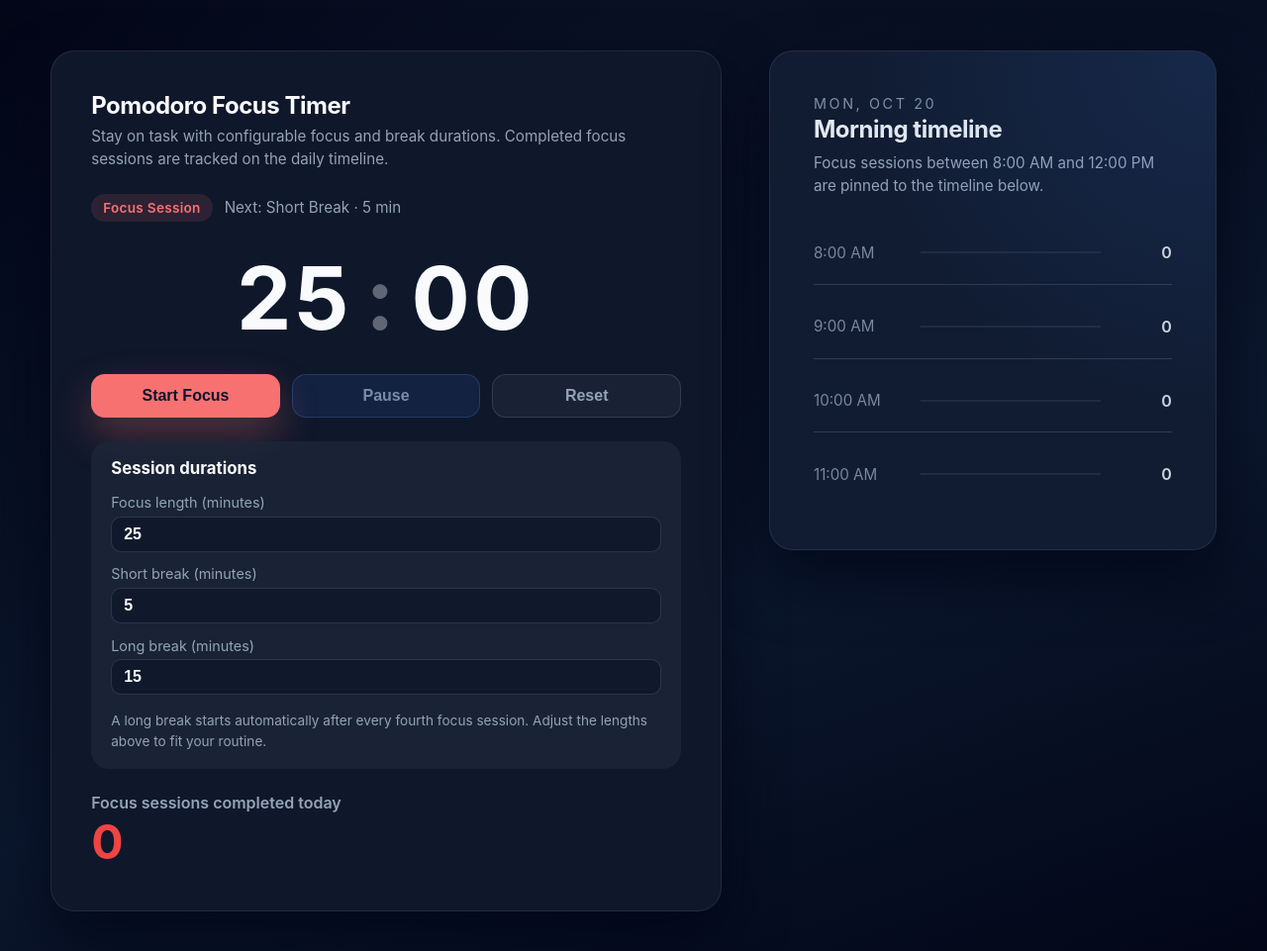
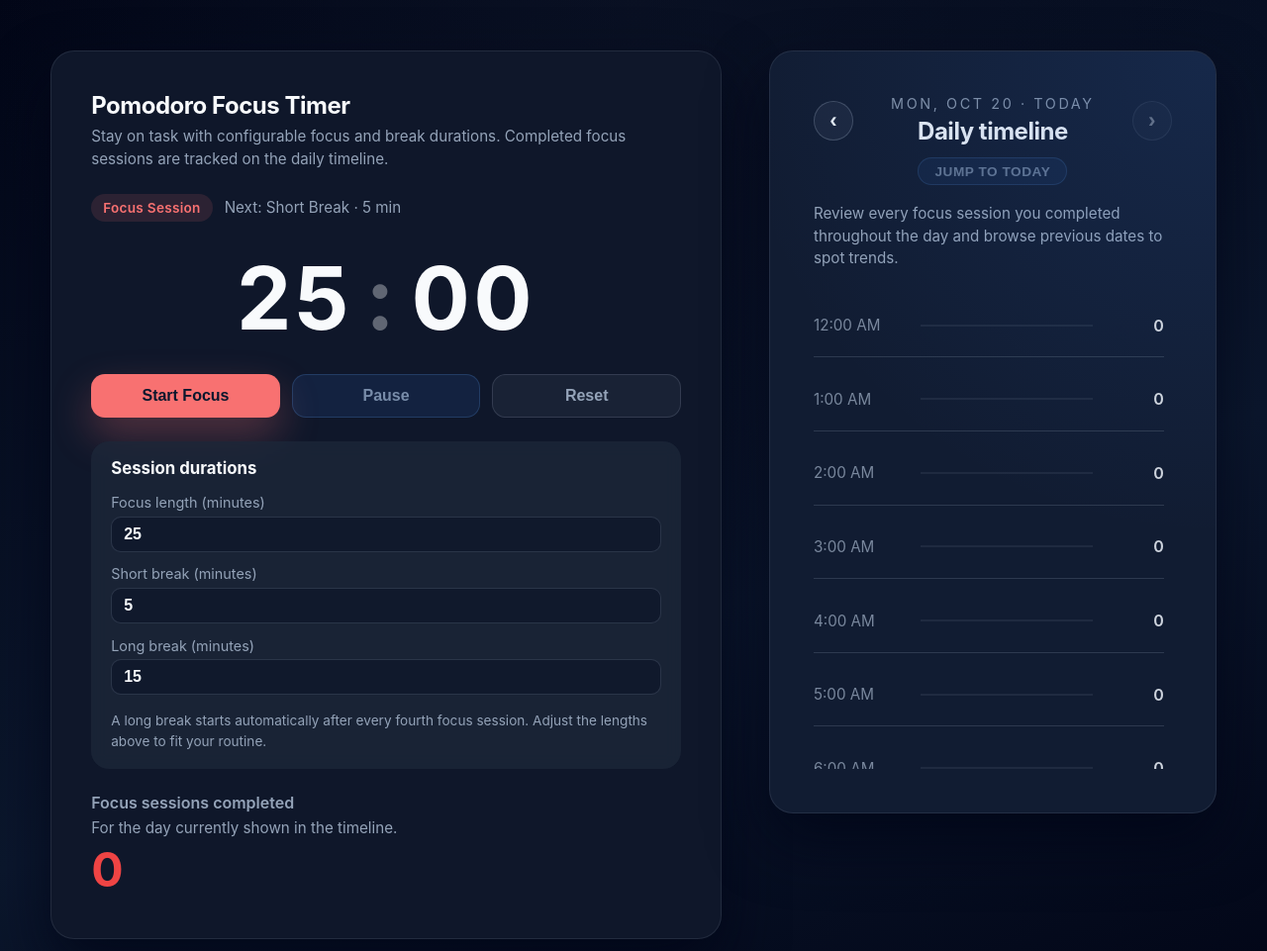
Before and after one commit to rav-pawar/pomodoro, a plain HTML site: page index.html in a window 1280 px wide. Shown: the top 961 px of the page at 99% size. Drawn offline with Linux system fonts and the light colour scheme.

Commit message:
Expand daily timeline and navigation

```diff
--- a/index.html
+++ b/index.html
@@ -82,7 +82,8 @@
 
         <div class="stats">
           <div>
-            <h2>Focus sessions completed today</h2>
+            <h2>Focus sessions completed</h2>
+            <p class="subtitle">For the day currently shown in the timeline.</p>
             <p id="sessions-count" class="highlight">0</p>
           </div>
         </div>
@@ -98,11 +99,36 @@
       <section class="calendar-panel" aria-labelledby="calendar-title">
         <header class="panel-header">
           <div class="calendar-heading">
-            <p class="calendar-date" id="calendar-date"></p>
-            <h2 id="calendar-title">Morning timeline</h2>
+            <div class="calendar-toolbar">
+              <button
+                id="prev-day"
+                class="calendar-nav"
+                type="button"
+                aria-label="View previous day"
+              >
+                ‹
+              </button>
+              <div class="calendar-title-group">
+                <p class="calendar-date" id="calendar-date"></p>
+                <h2 id="calendar-title">Daily timeline</h2>
+              </div>
+              <button
+                id="next-day"
+                class="calendar-nav"
+                type="button"
+                aria-label="View next day"
+              >
+                ›
+              </button>
+            </div>
+            <div class="calendar-toolbar-secondary">
+              <button id="today-button" class="calendar-today" type="button">
+                Jump to today
+              </button>
+            </div>
             <p class="subtitle">
-              Focus sessions between 8:00 AM and 12:00 PM are pinned to the
-              timeline below.
+              Review every focus session you completed throughout the day and
+              browse previous dates to spot trends.
             </p>
           </div>
         </header>
--- a/script.js
+++ b/script.js
@@ -1,7 +1,7 @@
 const STORAGE_KEY = 'pomodoro-sessions-by-day-v1';
 const SETTINGS_KEY = 'pomodoro-settings-v1';
-const START_HOUR = 8;
-const END_HOUR = 12; // exclusive
+const START_HOUR = 0;
+const END_HOUR = 24; // exclusive
 const LONG_BREAK_INTERVAL = 4;
 const DAY_ROLLOVER_INTERVAL_MS = 60_000;
 
@@ -21,6 +21,7 @@ const state = {
   focusSessionsInCycle: 0,
   durations: { ...DEFAULT_SETTINGS },
   dateKey: currentDateKey(),
+  viewDateKey: currentDateKey(),
 };
 
 let statusTimeoutId = null;
@@ -36,6 +37,9 @@ const sessionsCountEl = document.getElementById('sessions-count');
 const calendarRowsEl = document.getElementById('calendar-rows');
 const rowTemplate = document.getElementById('hour-row-template');
 const calendarDateEl = document.getElementById('calendar-date');
+const prevDayButton = document.getElementById('prev-day');
+const nextDayButton = document.getElementById('next-day');
+const todayButton = document.getElementById('today-button');
 const settingsForm = document.getElementById('settings-form');
 const focusInput = document.getElementById('focus-duration');
 const shortBreakInput = document.getElementById('short-break-duration');
@@ -44,10 +48,11 @@ const statusBanner = document.getElementById('status-banner');
 
 initSettings();
 initCalendar();
-loadDayState(state.dateKey);
+loadDayState(state.viewDateKey);
 updateTimerDisplay(state.remainingSeconds);
 updatePhaseDisplay();
 updateCalendarDate();
+updateNavigationState();
 scheduleDayRolloverCheck();
 showStatus('');
 
@@ -55,6 +60,15 @@ startButton.addEventListener('click', handleStart);
 pauseButton.addEventListener('click', handlePauseToggle);
 resetButton.addEventListener('click', handleReset);
 settingsForm.addEventListener('input', handleSettingsChange);
+if (prevDayButton) {
+  prevDayButton.addEventListener('click', () => shiftViewByDays(-1));
+}
+if (nextDayButton) {
+  nextDayButton.addEventListener('click', () => shiftViewByDays(1));
+}
+if (todayButton) {
+  todayButton.addEventListener('click', () => setViewDate(state.dateKey));
+}
 
 document.addEventListener('visibilitychange', () => {
   if (document.hidden && state.isRunning) {
@@ -179,8 +193,7 @@ function completePhase() {
   state.lastTick = null;
 
   if (state.phase === 'focus') {
-    const totalToday = recordCompletedSession();
-    refreshFocusCount(totalToday);
+    recordCompletedSession();
     state.focusSessionsInCycle += 1;
     const useLongBreak = state.focusSessionsInCycle >= LONG_BREAK_INTERVAL;
     if (useLongBreak) {
@@ -303,38 +316,37 @@ function initCalendar() {
 
 function loadDayState(key) {
   const sessionsByDay = loadSessions();
-  const data = sessionsByDay[key] ?? createEmptySlots();
-  updateCalendar(data);
-  const totalToday = countSessions(data);
-  refreshFocusCount(totalToday);
+  const data = normalizeSlots(sessionsByDay[key]);
+
+  if (key === state.viewDateKey) {
+    updateCalendar(data);
+  }
+
+  const totalForDay = countSessions(data);
+  refreshFocusCount(totalForDay, key);
 }
 
 function recordCompletedSession() {
   ensureTodayState();
   const sessionsByDay = loadSessions();
   const key = state.dateKey;
-
-  if (!sessionsByDay[key]) {
-    sessionsByDay[key] = createEmptySlots();
-  }
-
   const now = new Date();
   const slotHour = now.getHours();
 
-  if (slotHour >= START_HOUR && slotHour < END_HOUR) {
-    sessionsByDay[key][slotHour] += 1;
-    saveSessions(sessionsByDay);
-    updateCalendar(sessionsByDay[key]);
-    showStatus(`Focus session logged for ${formatHourLabel(slotHour)}.`, 'success');
-    announceSessionCompletion(slotHour);
-    return countSessions(sessionsByDay[key]);
+  const dayData = normalizeSlots(sessionsByDay[key]);
+  dayData[slotHour] = (dayData[slotHour] ?? 0) + 1;
+  sessionsByDay[key] = dayData;
+  saveSessions(sessionsByDay);
+
+  if (state.viewDateKey === key) {
+    updateCalendar(dayData);
   }
 
-  showStatus(
-    'Session completed outside of 8 AM – 12 PM. It will not appear in the morning timeline.',
-    'info',
-  );
-  return countSessions(sessionsByDay[key]);
+  const total = countSessions(dayData);
+  refreshFocusCount(total, key);
+  showStatus(`Focus session logged for ${formatHourLabel(slotHour)}.`, 'success');
+  announceSessionCompletion(slotHour);
+  return total;
 }
 
 function updateCalendar(data) {
@@ -363,13 +375,66 @@ function updateCalendar(data) {
   });
 }
 
-function refreshFocusCount(total) {
-  state.focusSessionsToday = total;
-  sessionsCountEl.textContent = total.toString();
+function refreshFocusCount(total, key) {
+  if (key === state.viewDateKey) {
+    sessionsCountEl.textContent = total.toString();
+  }
+
+  if (key === state.dateKey) {
+    state.focusSessionsToday = total;
+  }
 }
 
 function countSessions(slots) {
   return Object.values(slots).reduce((sum, count) => sum + count, 0);
+}
+
+function shiftViewByDays(days) {
+  if (!Number.isFinite(days) || days === 0) {
+    return;
+  }
+
+  const targetDate = dateFromKey(state.viewDateKey);
+  targetDate.setDate(targetDate.getDate() + days);
+  const nextKey = keyFromDate(targetDate);
+
+  if (compareDateKeys(nextKey, state.dateKey) > 0) {
+    return;
+  }
+
+  setViewDate(nextKey);
+}
+
+function setViewDate(key) {
+  if (!key) {
+    key = state.dateKey;
+  }
+
+  if (compareDateKeys(key, state.dateKey) > 0) {
+    key = state.dateKey;
+  }
+
+  if (state.viewDateKey === key) {
+    loadDayState(key);
+    updateCalendarDate();
+    updateNavigationState();
+    return;
+  }
+
+  state.viewDateKey = key;
+  loadDayState(key);
+  updateCalendarDate();
+  updateNavigationState();
+}
+
+function updateNavigationState() {
+  if (nextDayButton) {
+    nextDayButton.disabled = compareDateKeys(state.viewDateKey, state.dateKey) >= 0;
+  }
+
+  if (todayButton) {
+    todayButton.disabled = state.viewDateKey === state.dateKey;
+  }
 }
 
 function showStatus(message, tone = 'info') {
@@ -412,12 +477,15 @@ function announceSessionCompletion(hour) {
 }
 
 function updateCalendarDate() {
+  const viewDate = dateFromKey(state.viewDateKey);
   const formatter = new Intl.DateTimeFormat(undefined, {
     weekday: 'short',
     month: 'short',
     day: 'numeric',
   });
-  calendarDateEl.textContent = formatter.format(new Date());
+  const formatted = formatter.format(viewDate);
+  const suffix = state.viewDateKey === state.dateKey ? ' · Today' : '';
+  calendarDateEl.textContent = `${formatted}${suffix}`;
 }
 
 function scheduleDayRolloverCheck() {
@@ -433,13 +501,33 @@ function ensureTodayState({ announce = false } = {}) {
     return false;
   }
 
+  const previousToday = state.dateKey;
   state.dateKey = todayKey;
   state.focusSessionsInCycle = 0;
-  loadDayState(todayKey);
+  const sessionsByDay = loadSessions();
+  const todaysData = normalizeSlots(sessionsByDay[todayKey]);
+
+  if (state.viewDateKey === previousToday) {
+    state.viewDateKey = todayKey;
+  }
+
+  refreshFocusCount(countSessions(todaysData), todayKey);
+
+  if (state.viewDateKey === todayKey) {
+    updateCalendar(todaysData);
+  } else {
+    loadDayState(state.viewDateKey);
+  }
+
   updateCalendarDate();
+  updateNavigationState();
 
   if (announce) {
-    showStatus('A new day has started. The morning timeline has been reset.', 'info');
+    const message =
+      state.viewDateKey === state.dateKey
+        ? 'A new day has started. The timeline has been reset for today.'
+        : 'A new day has started. Jump to today to review your latest sessions.';
+    showStatus(message, 'info');
   }
 
   return true;
@@ -471,6 +559,24 @@ function createEmptySlots() {
   return slots;
 }
 
+function normalizeSlots(rawSlots = {}) {
+  const slots = createEmptySlots();
+
+  if (!rawSlots || typeof rawSlots !== 'object') {
+    return slots;
+  }
+
+  Object.entries(rawSlots).forEach(([hour, value]) => {
+    const numericHour = Number(hour);
+    if (Number.isFinite(numericHour) && numericHour >= START_HOUR && numericHour < END_HOUR) {
+      const numericValue = Number(value);
+      slots[numericHour] = Number.isFinite(numericValue) ? numericValue : 0;
+    }
+  });
+
+  return slots;
+}
+
 function formatHourLabel(hour) {
   const date = new Date();
   date.setHours(hour, 0, 0, 0);
@@ -483,6 +589,30 @@ function formatHourLabel(hour) {
 function currentDateKey() {
   const now = new Date();
   return [now.getFullYear(), now.getMonth() + 1, now.getDate()].join('-');
+}
+
+function dateFromKey(key) {
+  const [year, month, day] = key.split('-').map((part) => Number.parseInt(part, 10));
+  const date = new Date();
+  date.setFullYear(year, (month ?? 1) - 1, day ?? 1);
+  date.setHours(0, 0, 0, 0);
+  return date;
+}
+
+function keyFromDate(date) {
+  const normalized = new Date(date.getTime());
+  normalized.setHours(0, 0, 0, 0);
+  return [normalized.getFullYear(), normalized.getMonth() + 1, normalized.getDate()].join('-');
+}
+
+function compareDateKeys(a, b) {
+  if (!a && !b) return 0;
+  if (!a) return -1;
+  if (!b) return 1;
+  const dateA = dateFromKey(a).getTime();
+  const dateB = dateFromKey(b).getTime();
+  if (dateA === dateB) return 0;
+  return dateA > dateB ? 1 : -1;
 }
 
 function loadSettings() {
--- a/style.css
+++ b/style.css
@@ -301,7 +301,7 @@ main.app {
 
 .calendar-heading {
   display: grid;
-  gap: 0.2rem;
+  gap: 0.75rem;
 }
 
 .calendar-date {
@@ -312,11 +312,86 @@ main.app {
   color: rgba(148, 163, 184, 0.85);
 }
 
+.calendar-toolbar {
+  display: grid;
+  grid-template-columns: auto 1fr auto;
+  gap: 0.85rem;
+  align-items: center;
+}
+
+.calendar-title-group {
+  display: grid;
+  gap: 0.3rem;
+  justify-items: center;
+}
+
+.calendar-toolbar-secondary {
+  display: flex;
+  justify-content: center;
+}
+
+.calendar-nav {
+  width: 40px;
+  height: 40px;
+  border-radius: 999px;
+  border: 1px solid rgba(148, 163, 184, 0.3);
+  background: rgba(148, 163, 184, 0.08);
+  color: var(--timeline-text);
+  font-size: 1.4rem;
+  font-weight: 600;
+  display: inline-flex;
+  align-items: center;
+  justify-content: center;
+  cursor: pointer;
+  transition: background 0.2s ease, border-color 0.2s ease, transform 0.15s ease;
+}
+
+.calendar-nav:disabled {
+  opacity: 0.4;
+  cursor: not-allowed;
+  transform: none;
+}
+
+.calendar-nav:not(:disabled):hover {
+  background: rgba(148, 163, 184, 0.18);
+  border-color: rgba(148, 163, 184, 0.45);
+  transform: translateY(-1px);
+}
+
+.calendar-today {
+  border-radius: 999px;
+  padding: 0.35rem 1rem;
+  font-weight: 600;
+  font-size: 0.85rem;
+  letter-spacing: 0.04em;
+  text-transform: uppercase;
+  border: 1px solid rgba(96, 165, 250, 0.35);
+  background: rgba(59, 130, 246, 0.16);
+  color: #bfdbfe;
+  cursor: pointer;
+  transition: background 0.2s ease, border-color 0.2s ease, transform 0.15s ease;
+}
+
+.calendar-today:hover {
+  background: rgba(59, 130, 246, 0.24);
+  border-color: rgba(96, 165, 250, 0.5);
+  transform: translateY(-1px);
+}
+
+.calendar-today:disabled {
+  opacity: 0.45;
+  cursor: not-allowed;
+  transform: none;
+}
+
 .timeline {
   display: grid;
   gap: 0.65rem;
   position: relative;
   z-index: 1;
+  max-height: clamp(420px, 60vh, 620px);
+  overflow-y: auto;
+  padding-right: 0.5rem;
 }
 
 .hour-row {
```
Also changed, not shown: 1 other file.
